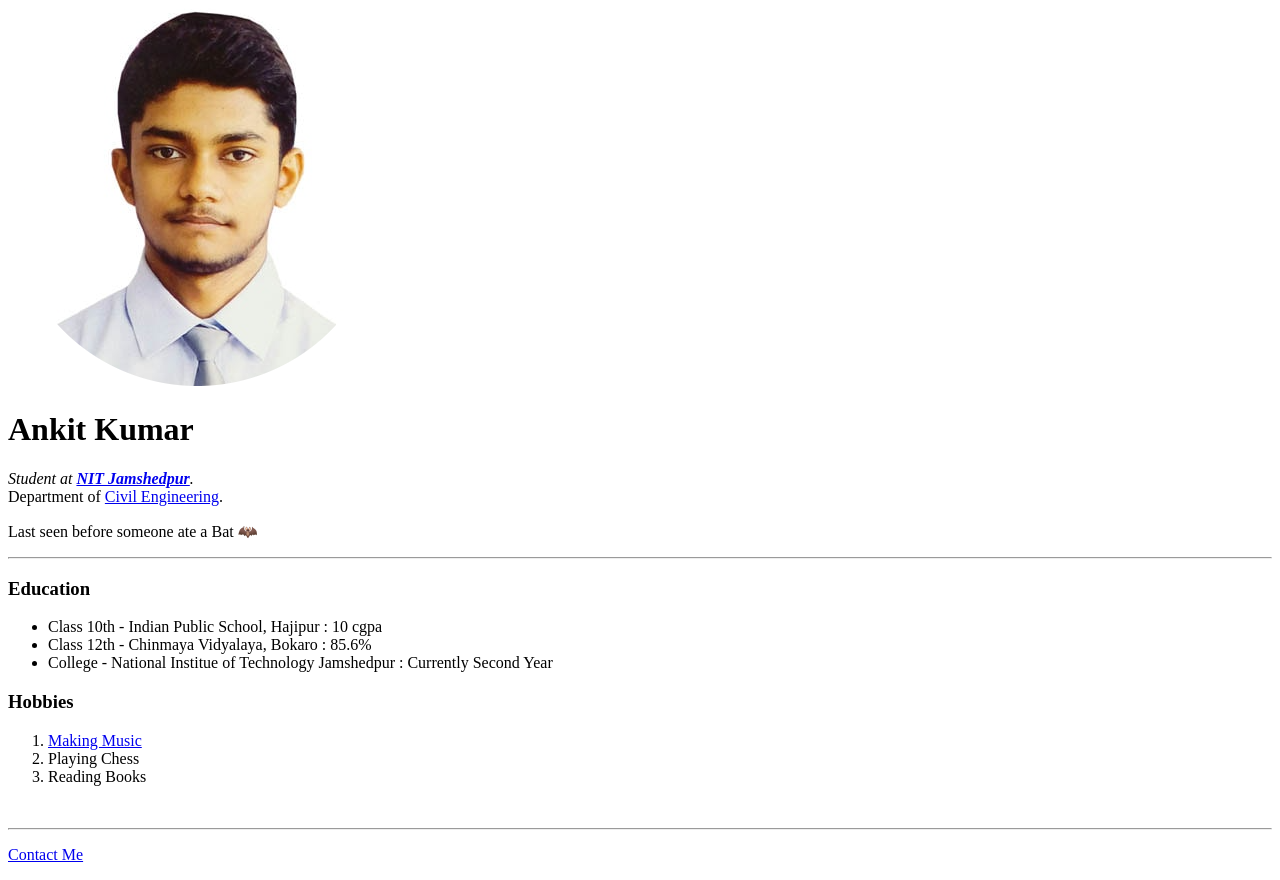
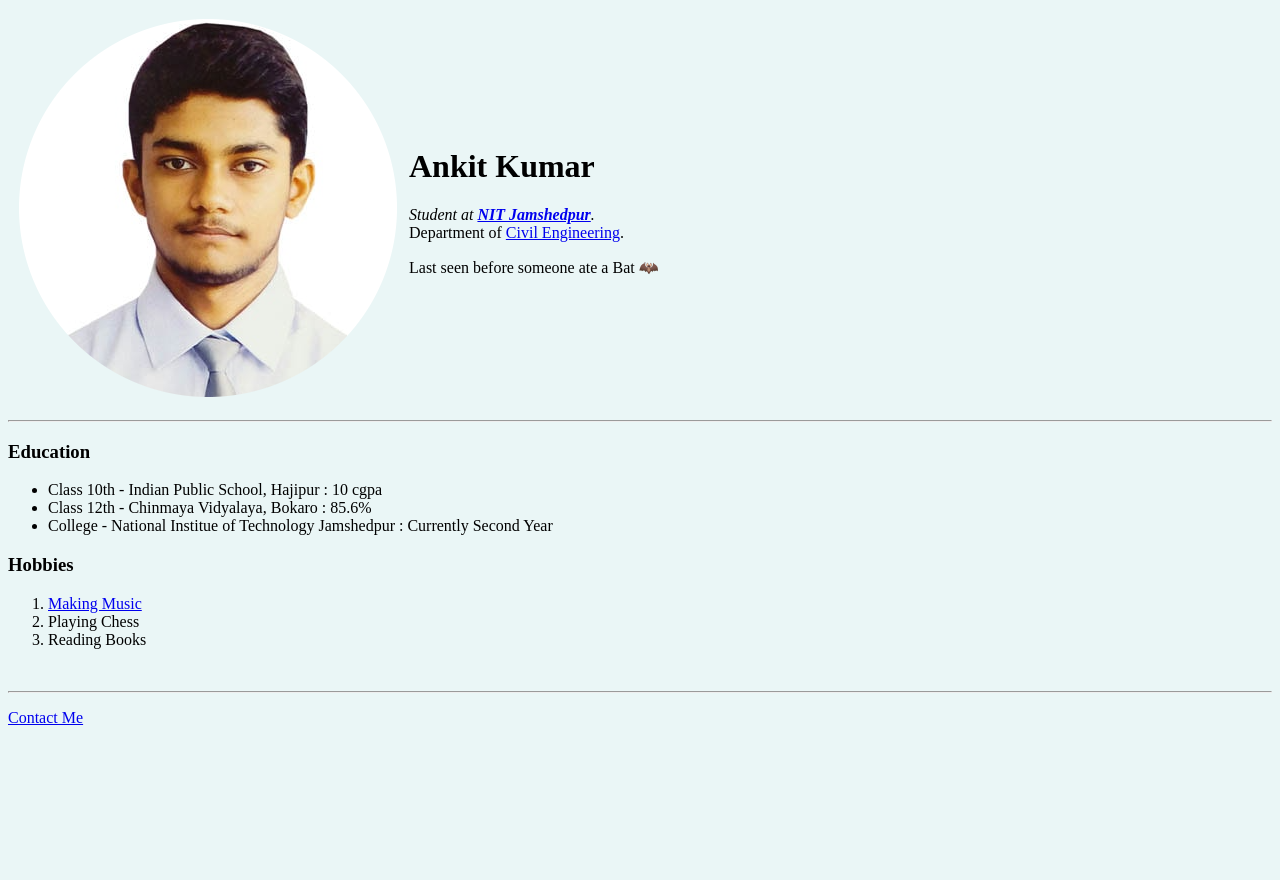
Before and after one commit to ankittt20/Personal-Site, a plain HTML site: page index.html in a window 1280 px wide. After the commit the page ends 800 px from the top, so only its background shows below. Drawn offline with Linux system fonts and the light colour scheme.

Commit message:
Update index.html

```diff
--- a/index.html
+++ b/index.html
@@ -4,16 +4,26 @@
 <head>
   <meta charset="utf-8">
   <title>Ankit Kumar</title>
+
+  <style>
+    body{background-color: #EAF6F6;;}
+  </style>
 </head>
 
 <body>
-  <img src="Photograph.png" alt="Ankit's Profile Picture">
+  <table cellspacing="10">
+    <tr>
+      <td><img src="Photograph.png" alt="Ankit's Profile Picture"></td>
+      <td>
         <h1>Ankit Kumar</h1>
         <p><em>Student at <strong><a href="http://www.nitjsr.ac.in/">NIT Jamshedpur</a></strong>.</em>
           <br>
           Department of <a href="http://www.nitjsr.ac.in/academics/departments/civil/">Civil Engineering</a>.
         </p>
         <p>Last seen before someone ate a Bat 🦇</p>
+      </td>
+    </tr>
+  </table>
   <hr>
   <h3>Education</h3>
   <ul>
```
Lines whose indentation alone changed are shown as unchanged.
